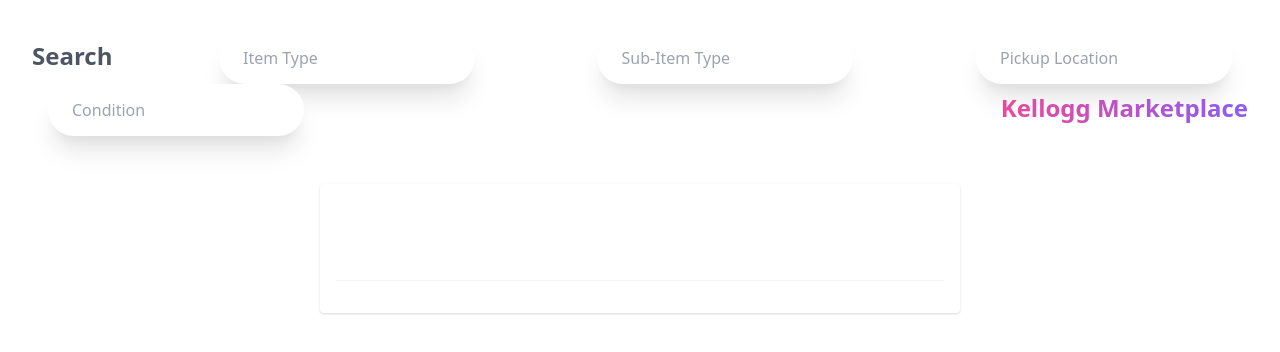
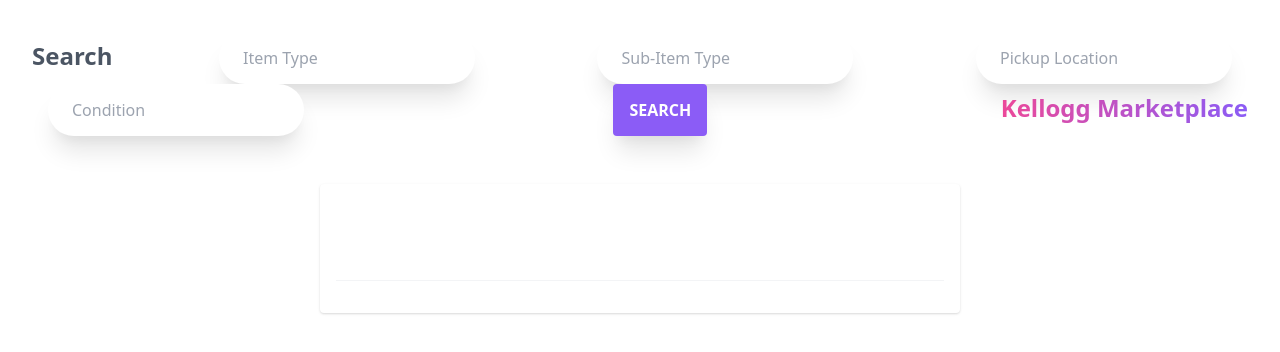
Before and after one commit to amilne99/final, a website: page index.html in a window 1280 px wide. Drawn offline with nearby package versions, Linux system fonts and the light colour scheme; no server answers.

Commit message:
designcommit

```diff
--- a/index.html
+++ b/index.html
@@ -39,6 +39,9 @@
     <input class="rounded-full shadow-xl md:mx-4 mx-4 p-2 w-64 py-4 px-6 text-gray-700 leading-tight focus:outline-none" type="text" id="subitem-type" name="subitem-type" placeholder ="Sub-Item Type">
     <input class="rounded-full shadow-xl md:mx-4 mx-4 p-2 w-64 py-4 px-6 text-gray-700 leading-tight focus:outline-none" type="text" id="pickuplocation" name="pickuplocation" placeholder ="Pickup Location">
     <input class="rounded-full shadow-xl md:mx-4 mx-4 p-2 w-64 py-4 px-6 text-gray-700 leading-tight focus:outline-none" type="text" id="condition" name="condition" placeholder ="Condition">
+    <button class="search bg-purple-500 hover:bg-purple-700 text-white font-bold py-2 px-4 rounded shadow-xl focus:outline-none focus:shadow-outline" type="button">
+      SEARCH
+    </button>
     <p class=" font-bold mt-2 text-2xl bg-clip-text text-transparent bg-gradient-to-r from-pink-500 to-purple-500 text-right">Kellogg Marketplace</p></div>
     <div class=" postdiv lg:right-1/4 centered bg-white shadow p-4 rounded s:w-full s:mt-4 m:w-full m:mt-4 lg:mx-auto lg:mt-4 lg:w-1/2">
       <div class="text-center mt-4">
```
